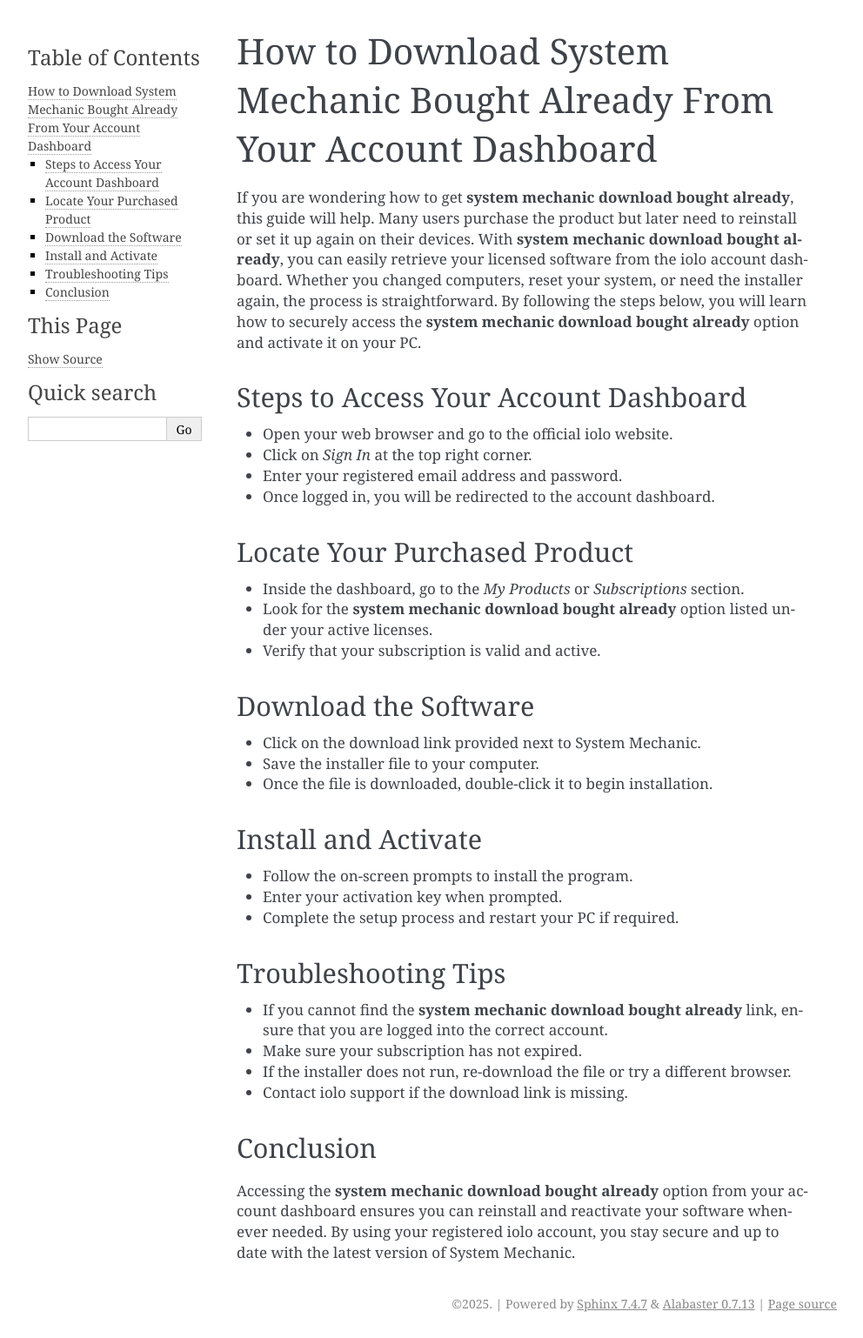
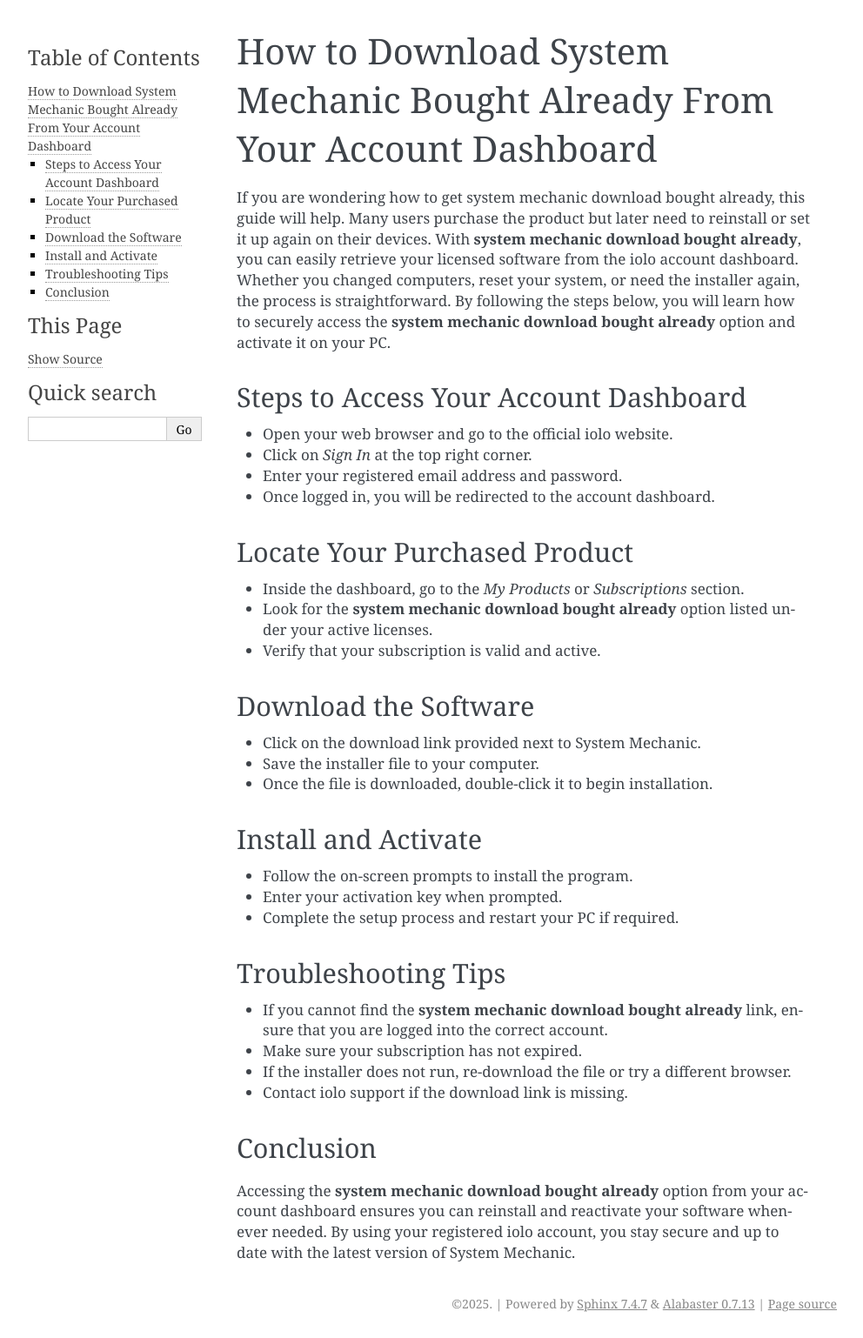
Before and after one commit to elsiesingmaster/installeriolo, a Sphinx documentation site: the page built from docs/index.rst, in a window 1280 px wide. Shown: the whole page at 87% size, without its empty margins (148-1140 px from the left). Built offline with Sphinx 7.4.7, drawn with Linux system fonts in a browser that asks for light colours.

```diff
--- a/docs/index.rst
+++ b/docs/index.rst
@@ -1,7 +1,7 @@
 How to Download System Mechanic Bought Already From Your Account Dashboard
 ==========================================================================
 
-If you are wondering how to get **system mechanic download bought already**, this guide will help. Many users purchase the product but later need to reinstall or set it up again on their devices. With **system mechanic download bought already**, you can easily retrieve your licensed software from the iolo account dashboard. Whether you changed computers, reset your system, or need the installer again, the process is straightforward. By following the steps below, you will learn how to securely access the **system mechanic download bought already** option and activate it on your PC.
+If you are wondering how to get system mechanic download bought already, this guide will help. Many users purchase the product but later need to reinstall or set it up again on their devices. With **system mechanic download bought already**, you can easily retrieve your licensed software from the iolo account dashboard. Whether you changed computers, reset your system, or need the installer again, the process is straightforward. By following the steps below, you will learn how to securely access the **system mechanic download bought already** option and activate it on your PC.
 
 Steps to Access Your Account Dashboard
 --------------------------------------
@@ -43,4 +43,5 @@ Troubleshooting Tips
 Conclusion
 ----------
 
+
 Accessing the **system mechanic download bought already** option from your account dashboard ensures you can reinstall and reactivate your software whenever needed. By using your registered iolo account, you stay secure and up to date with the latest version of System Mechanic.
```
